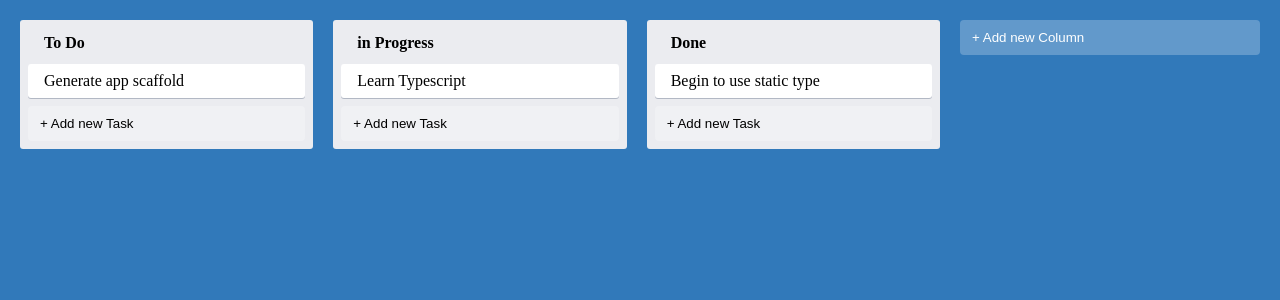
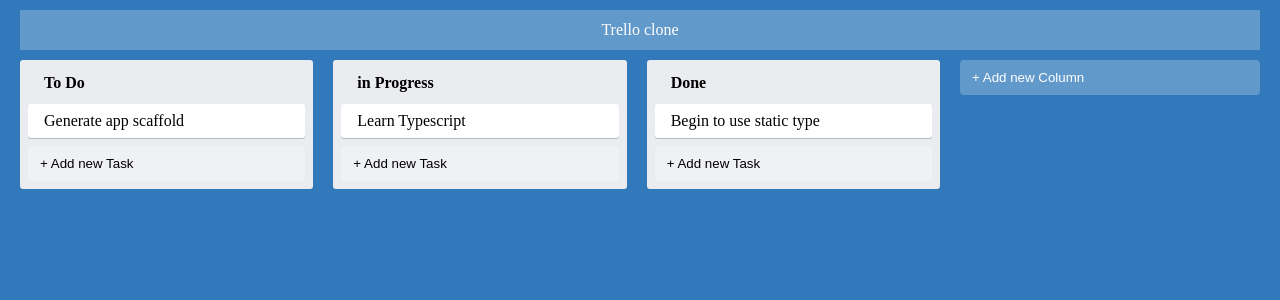
Before and after one commit to adnenre/trello-react-typescript, a React (Create React App) app: page / in a window 1280 px wide. Shown: the top 300 px of the page. Built offline with nearby package versions, Linux system fonts and the light colour scheme.

Commit message:
add AppHeader component

```diff
--- a/src/App.tsx
+++ b/src/App.tsx
@@ -1,4 +1,4 @@
-import { Appcontainer } from "./style";
+import { AppContainer, BodyContainer, AppHeader } from "./style";
 import AddNewItem from "./AddNewItem";
 import { Column } from "./Column";
 import { addList } from "./state/actions";
@@ -14,7 +14,10 @@
     dispatch(addList(text));
   };
   return (
-    <Appcontainer>
+    <>
+      <AppContainer>
+        <AppHeader>Trello clone</AppHeader>
+        <BodyContainer>
           {lists.map(({ text, id }) => (
             <Column key={id} text={text} id={id} />
           ))}
@@ -22,7 +25,9 @@
             toggleButtonText="+ Add new Column "
             onAdd={handleAddColumn}
           />
-    </Appcontainer>
+        </BodyContainer>
+      </AppContainer>
+    </>
   );
 };
 
--- a/src/style.ts
+++ b/src/style.ts
@@ -9,13 +9,33 @@
   success?: Boolean;
 };
 
-export const Appcontainer = styled.div`
+export const AppContainer = styled.div`
+  display: flex;
+  flex-direction: column;
+  padding: 0 20px;
+  background-color: #3179ba;
+  height: 100%;
+
+  width: 100%;
+`;
+export const AppHeader = styled.div`
+  background-color: #ffffff3d;
+  color: white;
+  text-align: center;
+  min-height: 40px;
+  display: flex;
+  justify-content: center;
+  align-items: center;
+  margin: 10px 0;
+  border-raduis: 5px;
+`;
+export const BodyContainer = styled.div`
   align-items: flex-start;
-  background-color: #3179ba;
+
   display: flex;
   flex-direction: row;
   height: 100%;
-  padding: 20px;
+
   width: 100%;
 `;
 
```
Lines whose indentation alone changed are shown as unchanged.
